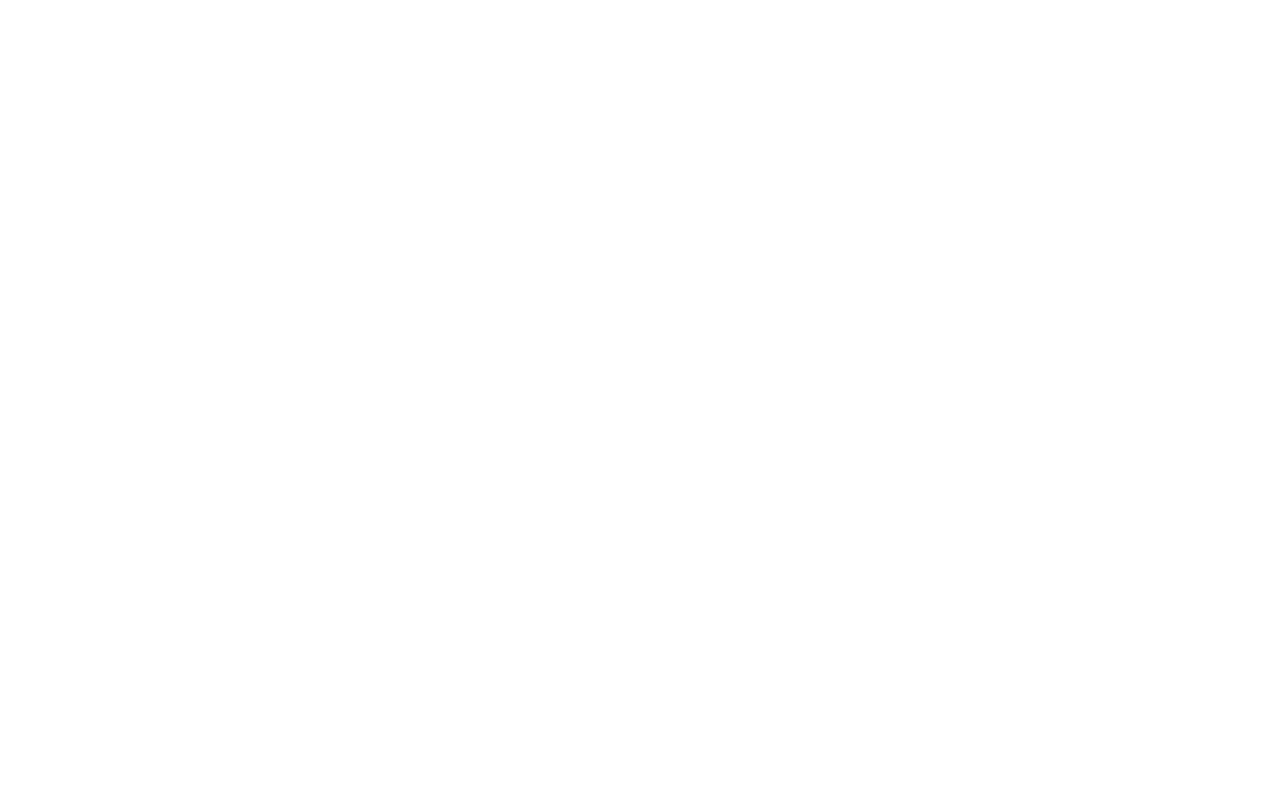
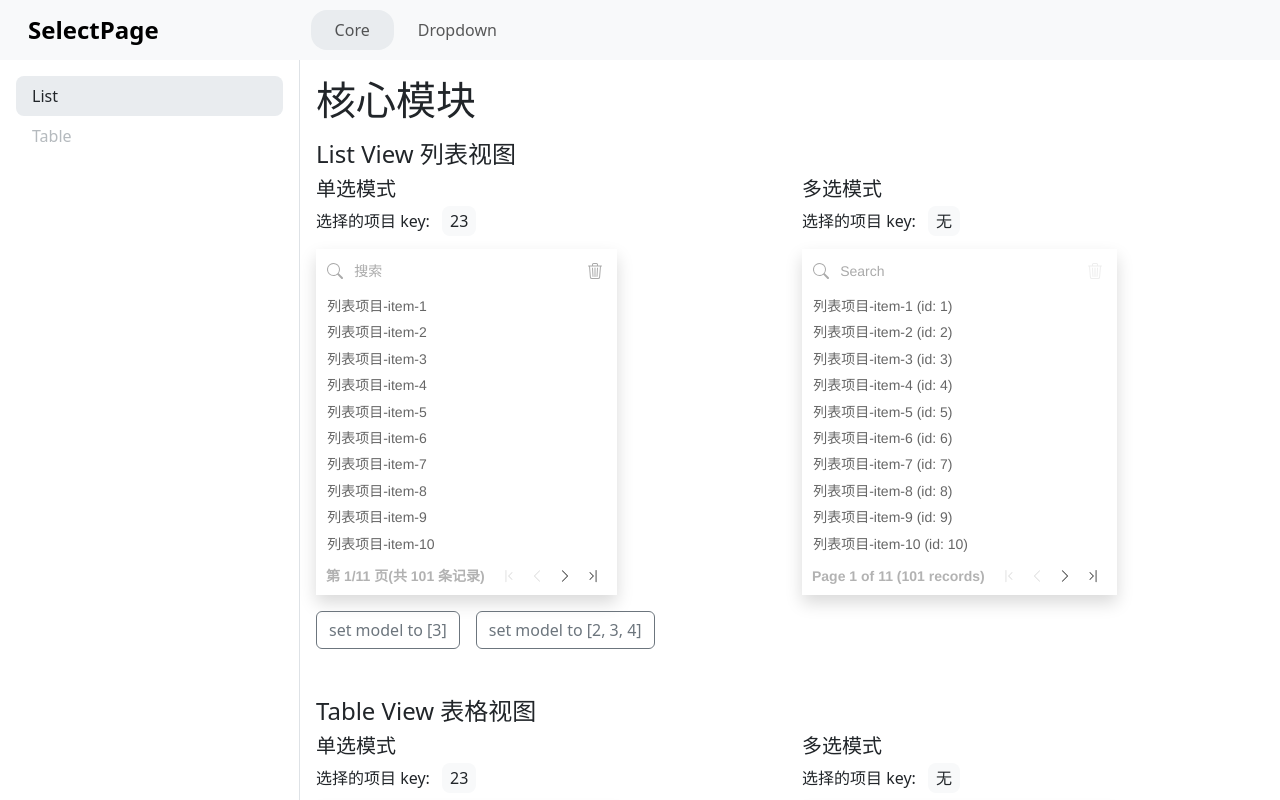
Before and after one commit to TerryZ/v-selectpage, a Vue app: page /#/core/list in a window 1280 px wide. Before the commit this address had no page. Built offline with nearby package versions, Linux system fonts and the light colour scheme.

Commit message:
refactor: Examples layout

```diff
--- a/examples/ExamplesIndex.vue
+++ b/examples/ExamplesIndex.vue
@@ -1,59 +1,27 @@
 <template>
-  <div
-    class="d-grid vh-100"
-    style="grid-template-columns: 300px auto;"
-  >
-    <div class="bg-light px-3">
-      <div class="fs-4 p-3 fw-bold">
-        SelectPage
-      </div>
-      <div>
-        <div
-          class="text-secondary text-opacity-50 p-3 "
-          :class="itemClasses(item)"
-          style="cursor: pointer;"
-          v-for="item in items"
-          :key="item.name"
-          v-text="item.name"
-          @click="forward(item)"
-        />
-      </div>
-    </div>
-
-    <div>
+  <div class="d-grid app-container vh-100">
+    <LayoutHeader class="app-header" />
+    <LayoutAside class="app-aside" />
+    <div class="app-main overflow-auto">
       <router-view />
     </div>
   </div>
 </template>
 
 <script setup>
-import { ref, onMounted } from 'vue'
-import { useRoute, useRouter } from 'vue-router'
+import LayoutHeader from './LayoutHeader.vue'
+import LayoutAside from './LayoutAside.vue'
+</script>
 
-const items = [
-  { name: 'Core', path: '/core' },
-  { name: 'ListView', path: '/list' },
-  { name: 'TableView', path: '/table' }
-]
-
-const active = ref('Core')
-const route = useRoute()
-const router = useRouter()
-
-function itemClasses (item) {
-  if (item.name !== active.value) return ''
-  return 'text-body fw-bold text-opacity-100 bg-body-secondary rounded-3'
-}
-function forward (item) {
-  active.value = item.name
-  router.push({ path: item.path }).catch(() => {})
-}
-
-onMounted(() => {
-  const item = items.find(val => val.path === route.path)
-
-  if (item) {
-    active.value = item.name
-  }
-})
-</script>
+<style lang="sass">
+.app-container
+  grid-template-columns: 300px auto
+  grid-template-rows: 60px auto
+  grid-template-areas: "header header" "aside main"
+  .app-header
+    grid-area: header
+  .app-aside
+    grid-area: aside
+  .app-main
+    grid-area: main
+</style>
--- /dev/null
+++ b/examples/LayoutAside.vue
@@ -0,0 +1,26 @@
+<template>
+  <div class="px-3 pt-3 border-end">
+    <div
+      class="text-secondary text-opacity-50 px-3 py-2"
+      :class="itemClasses(item)"
+      style="cursor: pointer;"
+      v-for="item in forms"
+      :key="item.name"
+      v-text="item.name"
+      @click="switchForm(item, router)"
+    />
+  </div>
+</template>
+
+<script setup>
+import { useRouter } from 'vue-router'
+
+import { forms, form, switchForm } from './store'
+
+const router = useRouter()
+
+function itemClasses (item) {
+  if (item.code !== form.value) return ''
+  return 'text-body text-opacity-100 bg-body-secondary rounded-3'
+}
+</script>
--- /dev/null
+++ b/examples/LayoutHeader.vue
@@ -0,0 +1,65 @@
+<template>
+  <nav class="navbar navbar-expand-lg bg-light">
+    <div class="container-fluid">
+      <a
+        class="navbar-brand fs-4 fw-bold ps-3"
+        href="#"
+      >SelectPage</a>
+      <button
+        class="navbar-toggler"
+        type="button"
+        data-bs-toggle="collapse"
+        data-bs-target="#navbarNav"
+        aria-controls="navbarNav"
+        aria-expanded="false"
+        aria-label="Toggle navigation"
+      >
+        <span class="navbar-toggler-icon" />
+      </button>
+      <div
+        class="collapse navbar-collapse"
+        style="margin-left: 8.5rem;"
+        id="navbarNav"
+      >
+        <ul class="navbar-nav">
+          <li
+            class="nav-item px-3"
+            :class="itemClasses(item)"
+            v-for="item in types"
+            :key="item.code"
+            @click="switchType(item, router)"
+          >
+            <a
+              class="nav-link"
+              v-bind="itemAttributes(item)"
+              v-text="item.name"
+            />
+          </li>
+        </ul>
+      </div>
+    </div>
+  </nav>
+</template>
+
+<script setup>
+import { useRouter } from 'vue-router'
+import { types, type, switchType } from './store'
+
+const router = useRouter()
+
+function itemAttributes (item) {
+  const attrs = { href: 'javascript:void(0)' }
+
+  if (item.code === type.value) {
+    attrs['aria-current'] = 'page'
+  }
+
+  return attrs
+}
+function itemClasses (item) {
+  if (item.code === type.value) {
+    return 'active bg-body-secondary rounded-4'
+  }
+  return ''
+}
+</script>
--- a/examples/router.js
+++ b/examples/router.js
@@ -1,17 +1,13 @@
 import { createRouter, createWebHashHistory } from 'vue-router'
 
-const routes = [
-  {
-    path: '/',
-    component: () => import('./ExamplesIndex.vue'),
-    redirect: '/core',
-    children: [
-      { path: '/core', component: () => import('./ExamplesCore.vue') },
-      { path: '/list', component: () => import('./ExamplesListView.vue') },
-      { path: '/table', component: () => import('./ExamplesTableView.vue') }
-    ]
-  }
-]
+import { routers } from './store'
+
+const routes = [{
+  path: '/',
+  component: () => import('./ExamplesIndex.vue'),
+  redirect: '/core/list',
+  children: routers
+}]
 
 const router = createRouter({
   history: createWebHashHistory(),
--- /dev/null
+++ b/examples/store.js
@@ -0,0 +1,46 @@
+import { ref } from 'vue'
+
+export const routers = [
+  {
+    name: 'core-list',
+    path: '/core/list',
+    component: () => import('./ExamplesCore.vue')
+  }, {
+    name: 'core-table',
+    path: '/core/table',
+    component: () => import('./ExamplesCore.vue')
+  }, {
+    name: 'dropdown-list',
+    path: '/dropdown/list',
+    component: () => import('./ExamplesCore.vue')
+  }, {
+    name: 'dropdown-table',
+    path: '/dropdown/table',
+    component: () => import('./ExamplesCore.vue')
+  }
+]
+
+export const types = [
+  { name: 'Core', code: 'core' },
+  { name: 'Dropdown', code: 'dropdown' }
+]
+
+export const forms = [
+  { name: 'List', code: 'list' },
+  { name: 'Table', code: 'table' }
+]
+
+const DEFAULT_FORM = 'list'
+
+export const type = ref('core')
+export const form = ref(DEFAULT_FORM)
+
+export function switchType (data, router) {
+  type.value = data.code
+  form.value = DEFAULT_FORM
+  router.push({ name: `${data.code}-${DEFAULT_FORM}` }).catch(() => {})
+}
+export function switchForm (data, router) {
+  form.value = data.code
+  router.push({ name: `${type.value}-${data.code}` }).catch(() => {})
+}
```
